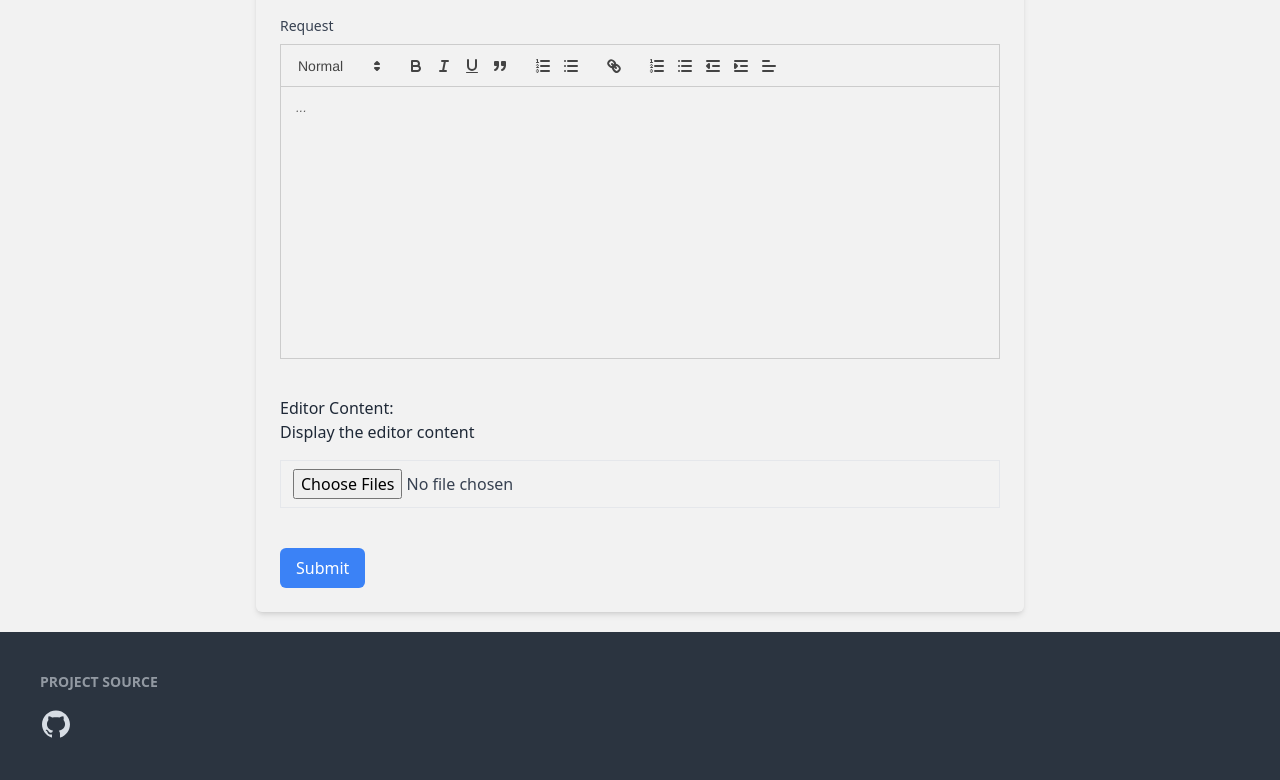
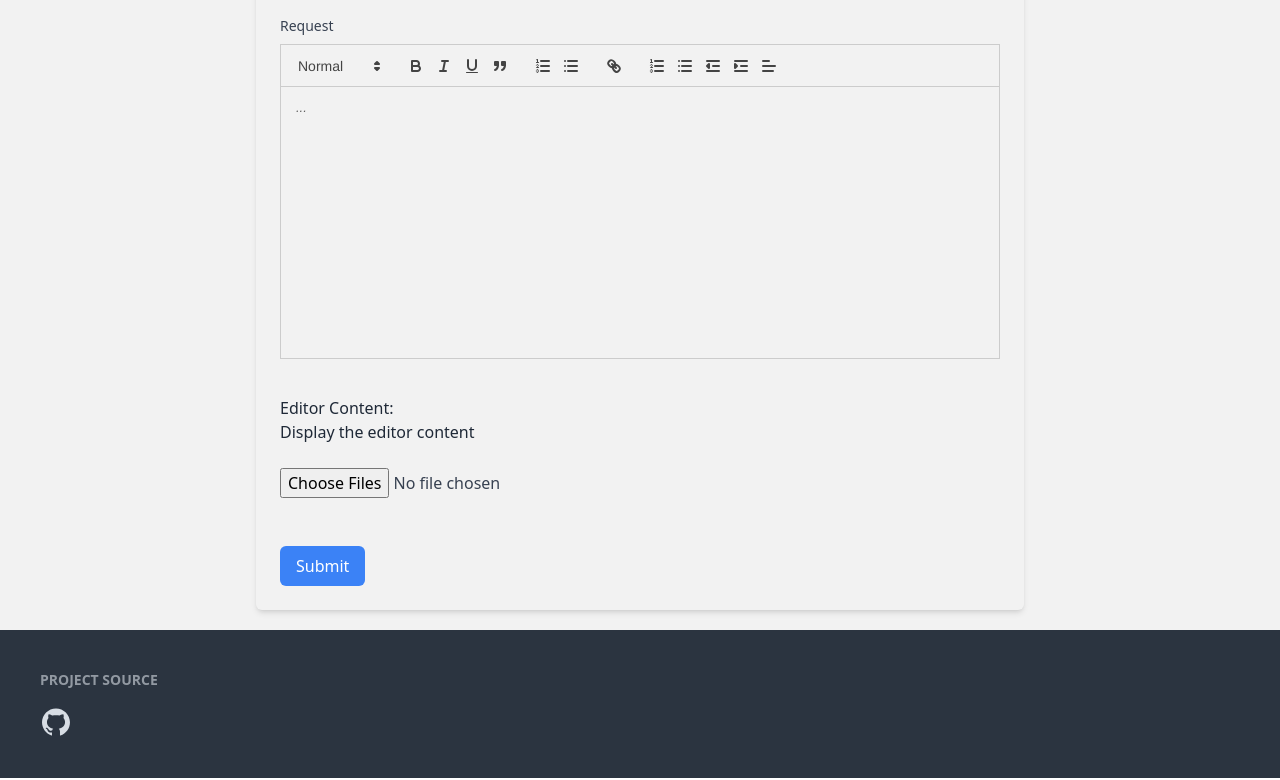
Before and after one commit to svaronc/SmartAgent-React, a React (Vite) app in the folder frontend/: page / in a window 1280 px wide. Shown: the part 1154-1934 px from the top of the page. Built offline with nearby package versions, Linux system fonts and the light colour scheme; no server answers; what javascript-time-ago would draw is missing.

Commit message:
Update attachment upload input styling

```diff
--- a/frontend/src/components/Landing/RequestForm.jsx
+++ b/frontend/src/components/Landing/RequestForm.jsx
@@ -176,7 +176,7 @@ function RequestForm() {
                         name="attachments"
                         type="file"
                         multiple
-                        className="form-control block w-full px-3 py-2 text-base font-normal text-gray-700 border border-solidrounded-smfocus:outline-none focus:ring-2 focus:ring-blue-500"
+                        className="form-control block w-full py-2 dark:text-white cursor-pointer font-normal text-gray-700"
                         onChange={(event) => {
                           const files = event.currentTarget.files;
                           form.setFieldValue("attachments", files);
```
